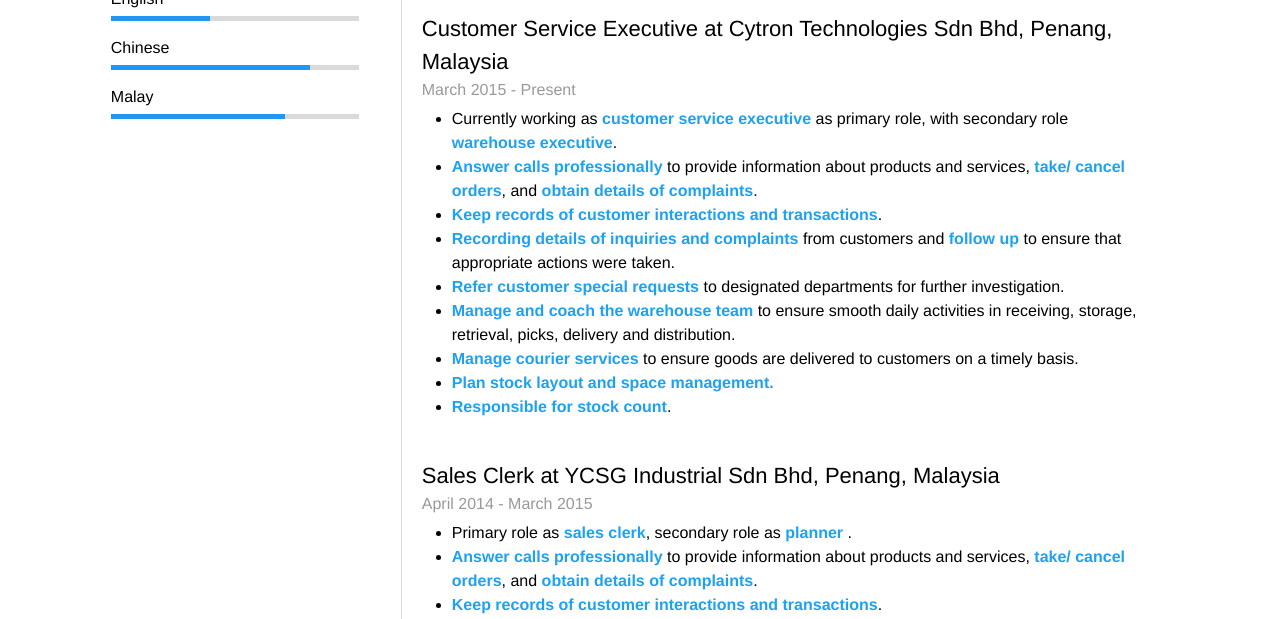
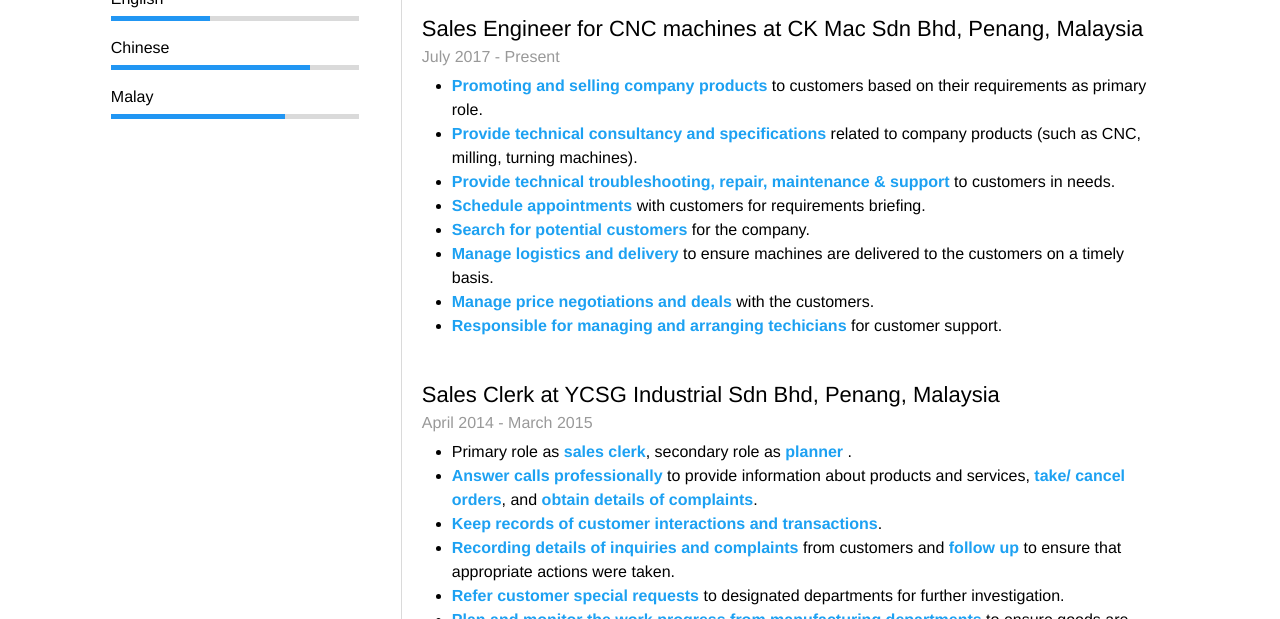
Before and after one commit to khaleong/resume, a plain HTML site: page index.html in a window 1280 px wide. Shown: the part 654-1273 px from the top of the page. Drawn offline with Linux system fonts and the light colour scheme.

Commit message:
Update index.html

```diff
--- a/index.html
+++ b/index.html
@@ -312,51 +312,35 @@
                 <div class="content">
                     <div class="subcontent">
                         <div class="subtitle">
-                            Customer Service Executive at Cytron Technologies Sdn Bhd, Penang, Malaysia
+                            Sales Engineer for CNC machines at CK Mac Sdn Bhd, Penang, Malaysia
                             <div class="date">
-                                March 2015 - Present
+                                July 2017 - Present
                             </div>
                         </div>
                         <ul>
                             <li>
-                                Currently working as
-                                <span class="keyword">customer service executive</span> as primary role, with secondary
-                                role <span class="keyword">warehouse executive</span>.
+                                <span class="keyword">Promoting and selling company products</span> to customers based on their requirements as primary role.
                             </li>
                             <li>
-                                <span class="keyword">Answer calls professionally</span> to provide information about
-                                products and
-                                services, <span class="keyword">take/
-                                    cancel orders</span>, and <span class="keyword">obtain details of complaints</span>.
+                                <span class="keyword">Provide technical consultancy and specifications</span> related to company products (such as CNC, milling, turning machines).
                             </li>
                             <li>
-                                <span class="keyword">Keep records of customer interactions and transactions</span>.
+                                <span class="keyword">Provide technical troubleshooting, repair, maintenance & support</span> to customers in needs.
                             </li>
                             <li>
-                                <span class="keyword">Recording
-                                    details of inquiries and
-                                    complaints</span> from customers and
-                                <span class="keyword">follow up</span> to ensure that appropriate actions were taken.
+                               <span class="keyword">Schedule appointments</span> with customers for requirements briefing.
                             </li>
                             <li>
-                                <span class="keyword">Refer customer special requests</span> to designated departments
-                                for
-                                further investigation.
+                               <span class="keyword">Search for potential customers</span> for the company.
                             </li>
                             <li>
-                                <span class="keyword">Manage and coach the warehouse team</span> to ensure smooth daily
-                                activities in receiving, storage, retrieval, picks, delivery and distribution.
+                               <span class="keyword">Manage logistics and delivery</span> to ensure machines are delivered to the customers on a timely basis.
                             </li>
                             <li>
-                                <span class="keyword">Manage courier services</span> to ensure goods are delivered to
-                                customers on a
-                                timely basis.
+                                <span class="keyword">Manage price negotiations and deals</span> with the customers.
                             </li>
                             <li>
-                                <span class="keyword">Plan stock layout and space management.</span>
-                            </li>
-                            <li>
-                                <span class="keyword">Responsible for stock count</span>.
+                                <span class="keyword">Responsible for managing and arranging techicians</span> for customer support.
                             </li>
                         </ul>
                     </div>
```
